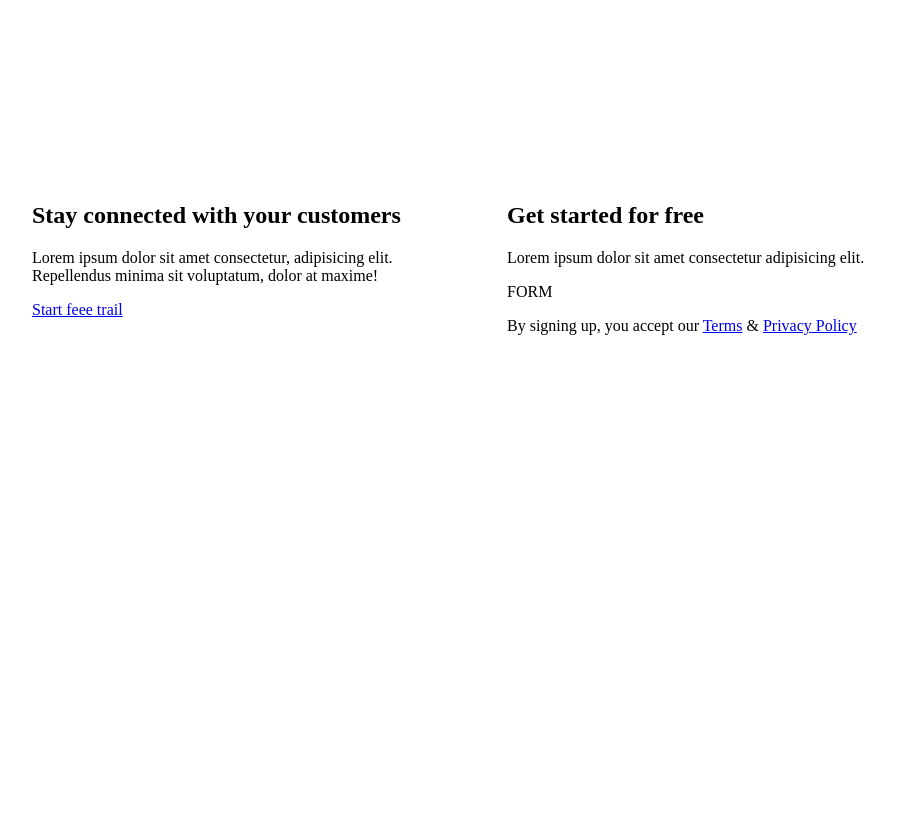
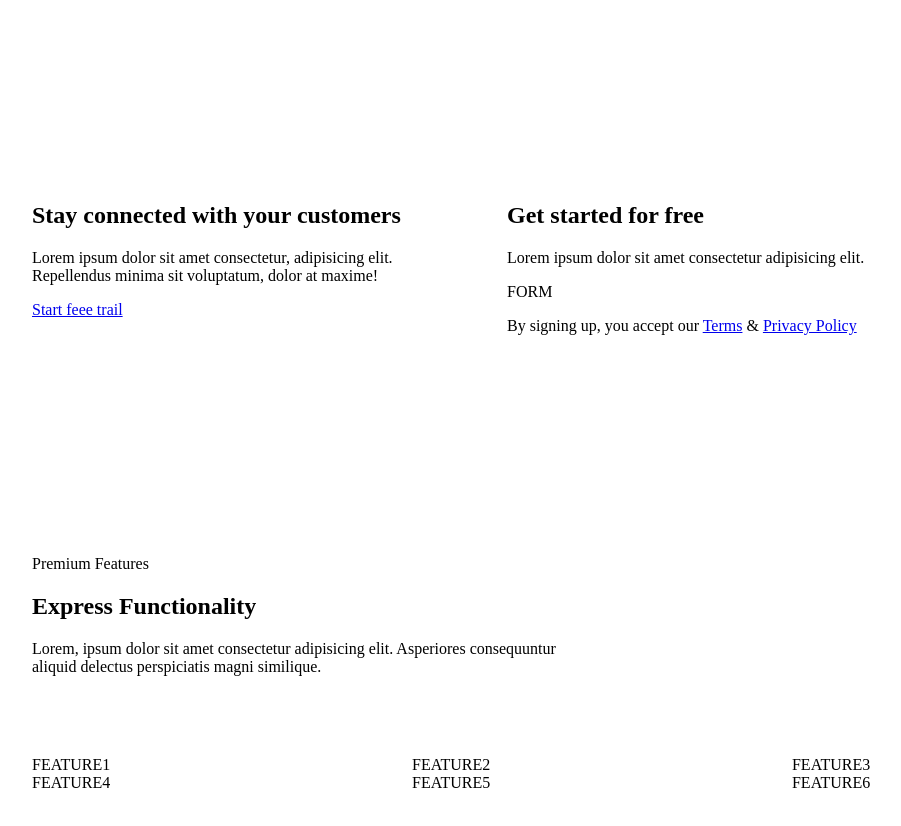
Before and after one commit to Niseme/29-land, a website: page index.html in a window 1280 px wide. Shown: the part 148-974 px from the top of the page, without its empty margins (68-969 px from the left). Before the commit the page ends 800 px from the top, so only its background shows below. Drawn offline with Linux system fonts and the light colour scheme.

Commit message:
Features

```diff
--- a/index.html
+++ b/index.html
@@ -44,13 +44,42 @@
                 <p>Lorem ipsum dolor sit amet consectetur adipisicing elit.</p>
                 <form>FORM</form>
                 <p>By signing up, you accept our <a href="#">Terms</a> &amp; <a href="#">Privacy Policy</a></p>
-
             </div>
         </div>
     </section>
     <!-- Hero end -->
 
     <!-- premium features start -->
+    <section class="container">
+        <div class="row">
+            <div class="col-12 col-md-9 col-lg-6">
+                <span>Premium Features</span>
+                <h2>Express Functionality</h2>
+                <p>Lorem, ipsum dolor sit amet consectetur adipisicing elit. Asperiores consequuntur aliquid delectus
+                    perspiciatis magni similique.</p>
+            </div>
+        </div>
+        <div class="row">
+            <div class="col-12 col-md-6 col-lg-4 ">
+                FEATURE1
+            </div>
+            <div class="col-12 col-md-6 col-lg-4 ">
+                FEATURE2
+            </div>
+            <div class="col-12 col-md-6 col-lg-4 ">
+                FEATURE3
+            </div>
+            <div class="col-12 col-md-6 col-lg-4 ">
+                FEATURE4
+            </div>
+            <div class="col-12 col-md-6 col-lg-4 ">
+                FEATURE5
+            </div>
+            <div class="col-12 col-md-6 col-lg-4 ">
+                FEATURE6
+            </div>
+        </div>
+    </section>
     <!-- premium features end -->
 
     <!-- Communication app start -->
```
